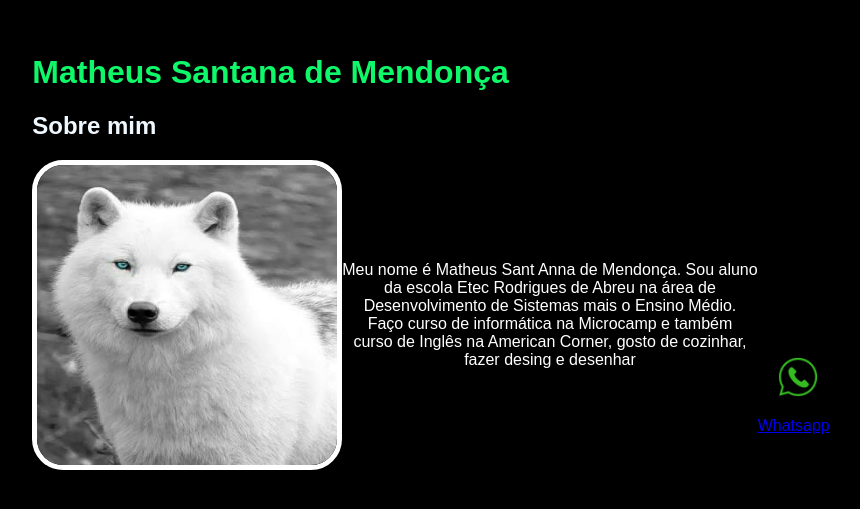
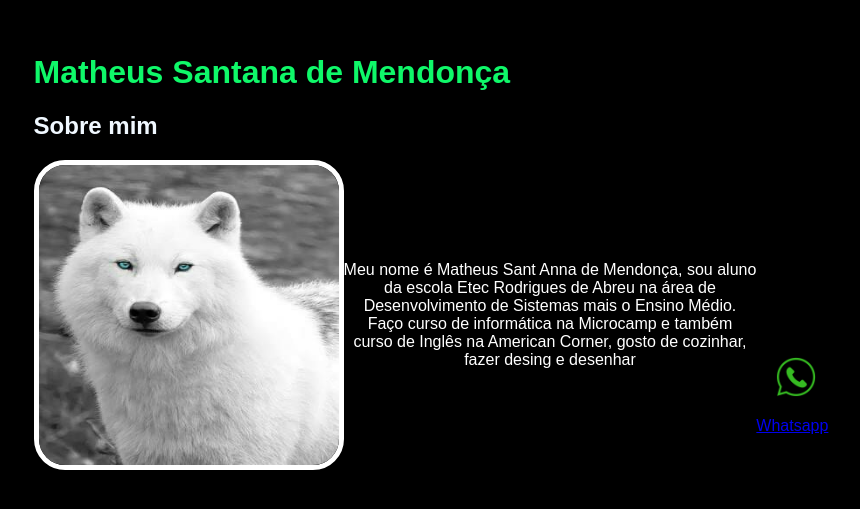
Before and after one commit to Matheussdem/Matheussdem.github.io, a plain HTML site: page index.html in a window 1280 px wide. Shown: the part 157-666 px from the top of the page, without its empty margins (209-1069 px from the left). Drawn offline with Linux system fonts and the light colour scheme.

Commit message:
Update index.html
Correção de acentuação do texto principal

```diff
--- a/index.html
+++ b/index.html
@@ -15,7 +15,7 @@
         <div class="container">
 
             <img src="./img/Lobo.jpg" alt="Lobo">
-            <p>Meu nome é Matheus Sant Anna de Mendonça. Sou aluno<br>
+            <p>Meu nome é Matheus Sant Anna de Mendonça, sou aluno<br>
                da escola Etec Rodrigues de Abreu na área de <br>
                Desenvolvimento de Sistemas mais o Ensino Médio.<br>
                Faço curso de  informática na Microcamp e também <br>
```
